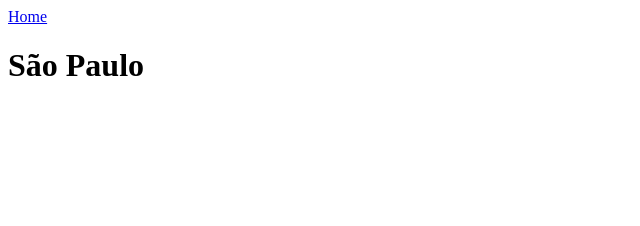
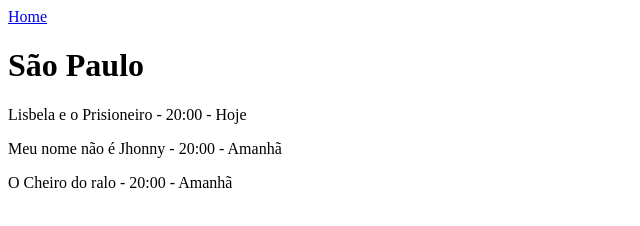
Before and after one commit to Italodeveloperhere/cinema, a plain HTML site: page estados/sp.html in a window 1280 px wide. Shown: the whole page, without its empty margins (0-640 px from the left). Drawn offline with Linux system fonts and the light colour scheme.

Commit message:
added three paragraph in both City about time of movies

```diff
--- a/estados/sp.html
+++ b/estados/sp.html
@@ -7,5 +7,9 @@
 <body>
     <a href="/index.html">Home</a>
     <h1>São Paulo</h1>
+
+    <p>Lisbela e o Prisioneiro - 20:00 - Hoje</p>
+    <p>Meu nome não é Jhonny - 20:00 - Amanhã</p>
+    <p>O Cheiro do ralo - 20:00 - Amanhã</p>
 </body>
 </html>
```
Also changed, not shown: estados/rj.html (+4 -0 lines).
